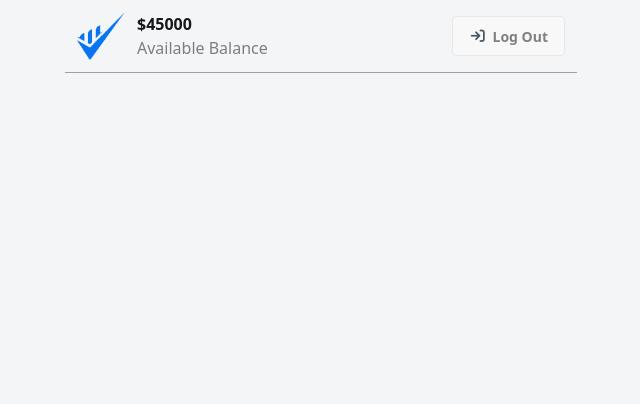
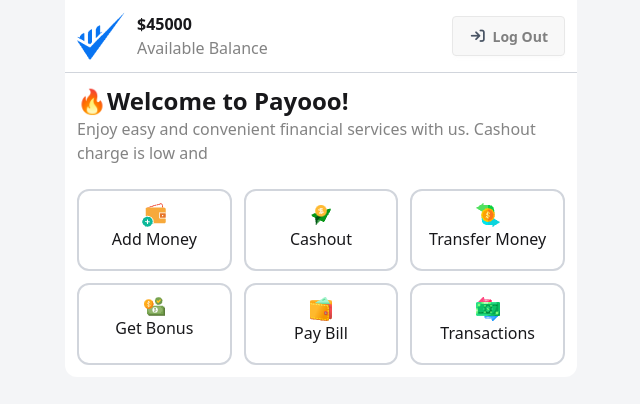
Before and after one commit to roudra10jr/Payoo-Mobile-App, a plain HTML site: page home.html in a window 1280 px wide. Shown: the whole page, without its empty margins (319-959 px from the left). Drawn offline with nearby package versions, Linux system fonts and the light colour scheme.

Commit message:
added navbar & cards in header section

```diff
--- a/home.html
+++ b/home.html
@@ -12,7 +12,7 @@
     />
     <!-- tailwind cdn -->
     <script src="https://cdn.jsdelivr.net/npm/@tailwindcss/browser@4"></script>
-    <!-- font awesome cd -->
+    <!-- font awesome cdn -->
     <link
       rel="stylesheet"
       href="https://cdnjs.cloudflare.com/ajax/libs/font-awesome/7.0.0/css/all.min.css"
@@ -22,8 +22,10 @@
     />
   </head>
   <body class="bg-[#f4f5f7] h-[100vh]">
+    <header class="max-w-lg mx-auto bg-[#ffffff] rounded-b-xl">
+      <!-- nav bar starts here -->
       <nav
-      class="max-w-lg mx-auto min-h-[50px] flex justify-between items-center border-b-1 border-gray-400 p-3"
+        class="min-h-[50px] flex justify-between items-center border-b border-gray-300 p-3"
       >
         <div class="left-div flex">
           <img src="./assets/Group.png" alt="" class="nav-img w-[48px]" />
@@ -40,5 +42,43 @@
           </button>
         </div>
       </nav>
+
+      <!-- welcome -->
+      <div class="p-3">
+        <h2 class="font-bold text-2xl">🔥Welcome to Payooo!</h2>
+        <p class="text-[#08080880]">
+          Enjoy easy and convenient financial services with us. Cashout charge
+          is low and
+        </p>
+      </div>
+
+      <!-- card button container -->
+      <div class="min-h-[200px] grid grid-cols-3 gap-3 p-3">
+        <div class="border-2 border-gray-300 p-3 rounded-xl">
+          <img src="./assets/wallet1.png" alt="" class="mx-auto" />
+          <p class="text-center">Add Money</p>
+        </div>
+        <div class="border-2 border-gray-300 p-3 rounded-xl">
+          <img src="./assets/send1.png" alt="" class="mx-auto" />
+          <p class="text-center">Cashout</p>
+        </div>
+        <div class="border-2 border-gray-300 p-3 rounded-xl">
+          <img src="./assets/money1.png" alt="" class="mx-auto" />
+          <p class="text-center">Transfer Money</p>
+        </div>
+        <div class="border-2 border-gray-300 p-3 rounded-xl">
+          <img src="./assets/bonus1.png" alt="" class="mx-auto" />
+          <p class="text-center">Get Bonus</p>
+        </div>
+        <div class="border-2 border-gray-300 p-3 rounded-xl">
+          <img src="./assets/purse1.png" alt="" class="mx-auto" />
+          <p class="text-center">Pay Bill</p>
+        </div>
+        <div class="border-2 border-gray-300 p-3 rounded-xl">
+          <img src="./assets/transaction1.png" alt="" class="mx-auto" />
+          <p class="text-center">Transactions</p>
+        </div>
+      </div>
+    </header>
   </body>
 </html>
```
Lines whose indentation alone changed are shown as unchanged.
